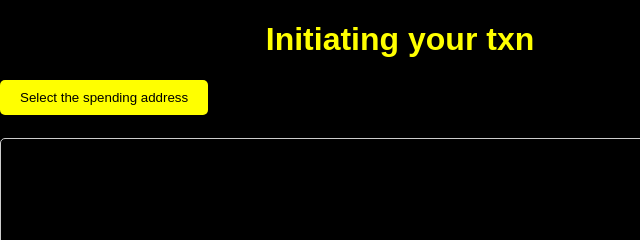
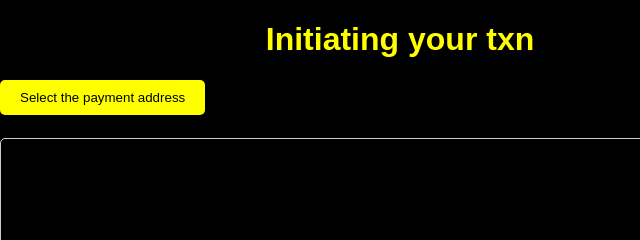
Before and after one commit to chimmykk/Namada-Application, an Electron app: page src/shield-naan1.html in a window 800 px wide. Shown: the top 240 px of the page, 0-640 px from the left. Drawn offline with Linux system fonts and the light colour scheme; no server answers.

Commit message:
Update shield-naan1.html
fix

```diff
--- a/src/shield-naan1.html
+++ b/src/shield-naan1.html
@@ -79,7 +79,7 @@
 </head>
 <body>
     <h1>Initiating your txn</h1>
-    <button id="walletListButton" class="button-like">Select the spending address </button>
+    <button id="walletListButton" class="button-like">Select the payment address </button>
 
     <pre id="output"></pre>
 
```
